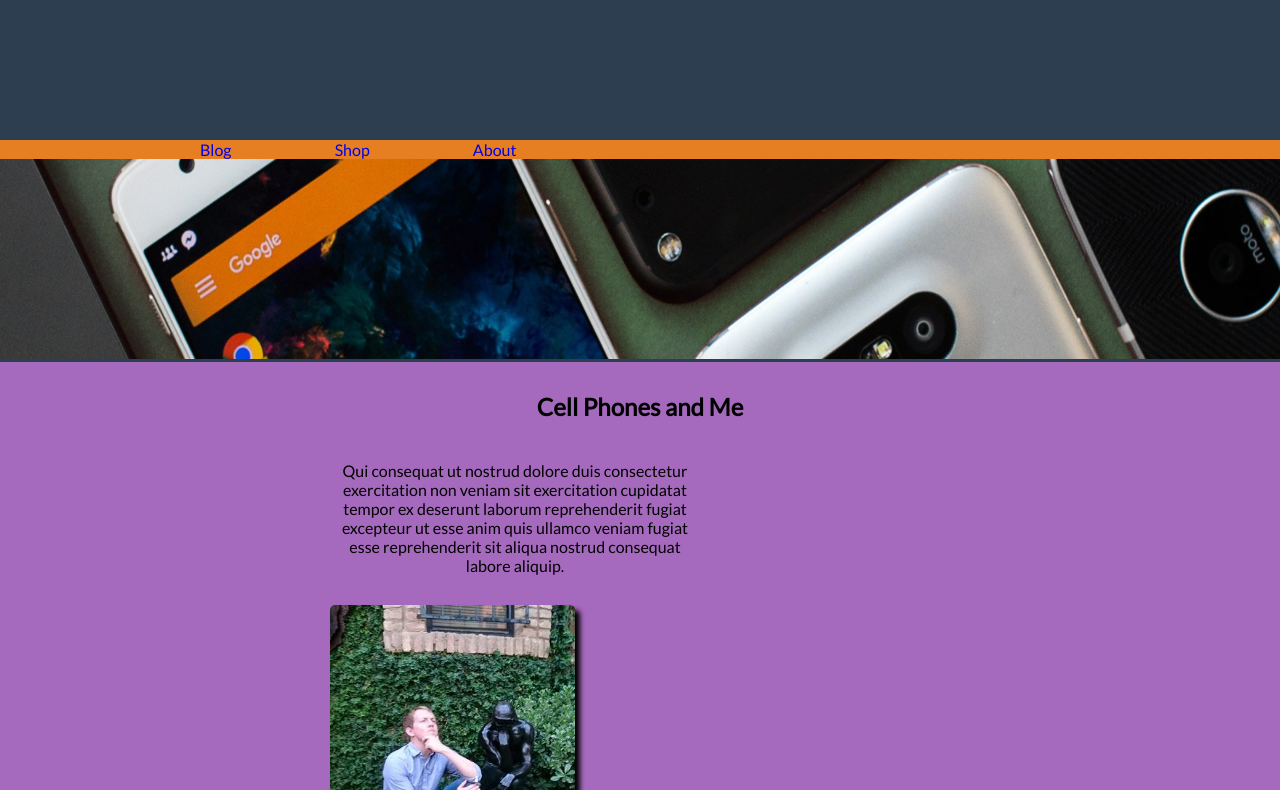
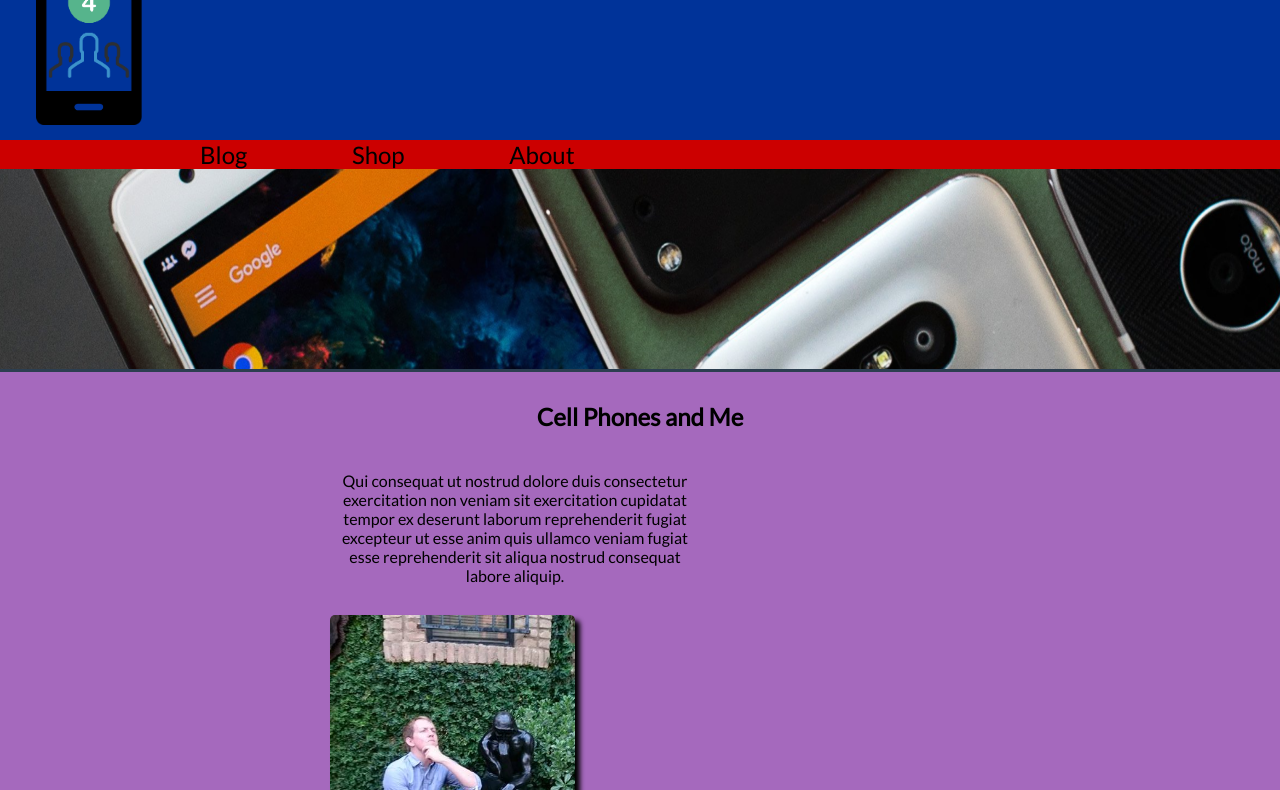
Before and after one commit to kevinawilde/cell4us.github.io, a plain HTML site: page about.html in a window 1280 px wide. Shown: the part 92-882 px from the top of the page. Drawn offline with Linux system fonts and the light colour scheme.

Commit message:
finished main page

```diff
--- a/about.html
+++ b/about.html
@@ -9,7 +9,7 @@
 	<div id="content">
 		<div>
 			<header id="header">
-				<h1><a href="index.html"><b>Cell4Us</b></h1>
+				<h1><a href="index.html"><img id="logo" src="Cell4Us.png"></h1>
 			</header>
 			<div id="toplinks">
 				<a href="blog.html">Blog</a>
--- a/style.css
+++ b/style.css
@@ -1,5 +1,5 @@
 #header {
-	background-color: #2C3E50;
+	background-color:#003399;
 	padding: 1em;
 	height: 200px;
 	top:0;
@@ -15,15 +15,21 @@
 	color: #17202A;
 }
 #toplinks {
-	background-color: #E67E22;
+	background-color: #cc0000;
+	font-size: 1.5em;
 }
 #toplinks a {
 	text-decoration: none;
 	margin-left: 100px;
+	color: black
 }
 #cellimage img {
 	height: 200px;
 	width:100%;
+}
+#logo{
+	height: 180px;
+	margin-left: 20px;
 }
 #cellphonesandme {
 	background-color: #A569BD;
```
Also changed, not shown: Cell4us.png (added).
